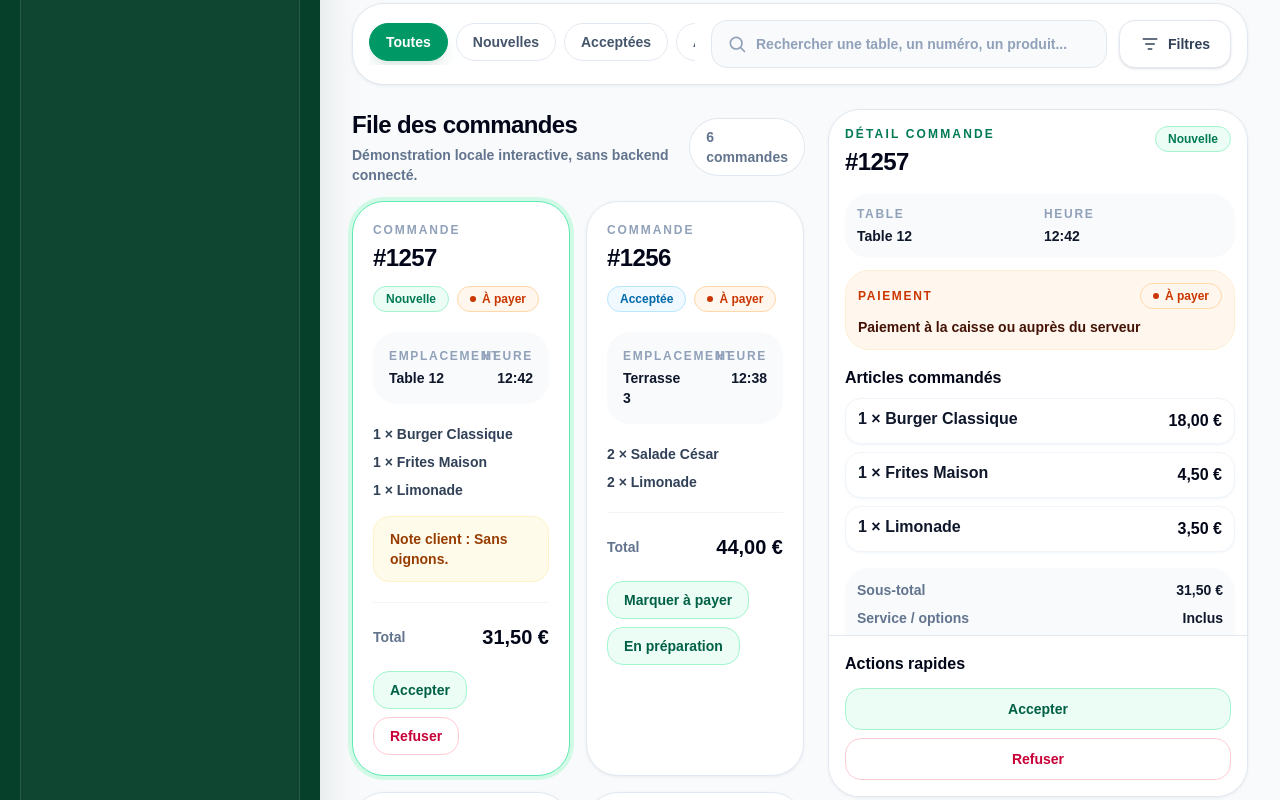
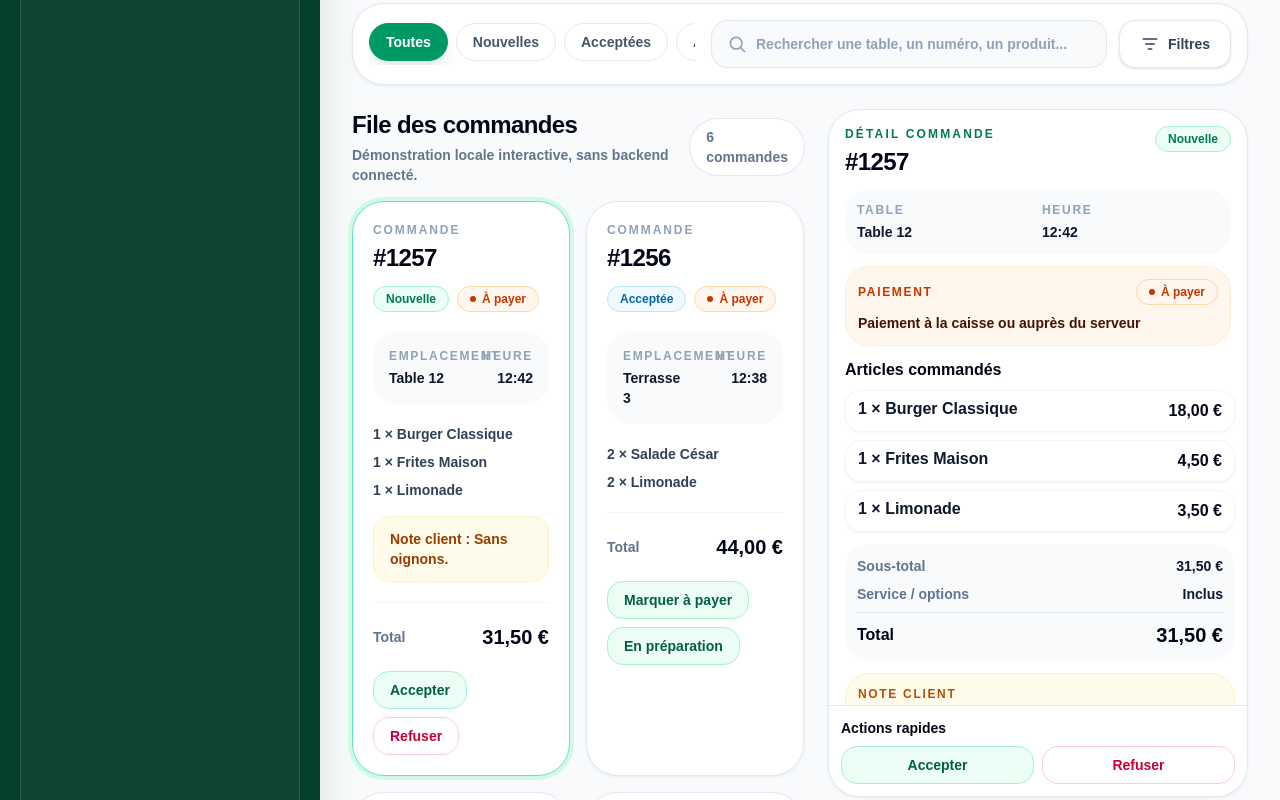
Before and after one commit to Loco66666/TableFlash-QR, a Next.js app: page /dashboard/orders in a window 1280 px wide. Shown: the part 620-1420 px from the top of the page. Built offline with nearby package versions, Linux system fonts and the light colour scheme.

Commit message:
Fix selected order panel layout

```diff
--- a/src/components/dashboard/orders/SelectedOrderPanel.tsx
+++ b/src/components/dashboard/orders/SelectedOrderPanel.tsx
@@ -3,9 +3,9 @@ import { OrderStatusBadge } from "./OrderStatusBadge";
 import { PaymentStatusBadge } from "./PaymentStatusBadge";
 
 const actionClasses: Record<"default" | "danger" | "neutral", string> = {
-  default: "rounded-2xl border border-emerald-200 bg-emerald-50 px-4 py-2.5 text-sm font-black text-emerald-800 transition hover:bg-emerald-100 focus:outline-none focus:ring-4 focus:ring-emerald-100",
-  danger: "rounded-2xl border border-rose-200 bg-white px-4 py-2.5 text-sm font-black text-rose-700 transition hover:bg-rose-50 focus:outline-none focus:ring-4 focus:ring-rose-100",
-  neutral: "rounded-2xl border border-slate-200 bg-white px-4 py-2.5 text-sm font-black text-slate-700 transition hover:bg-slate-50 focus:outline-none focus:ring-4 focus:ring-slate-100",
+  default: "rounded-2xl border border-emerald-200 bg-emerald-50 px-3 py-2 text-sm font-black text-emerald-800 transition hover:bg-emerald-100 focus:outline-none focus:ring-4 focus:ring-emerald-100",
+  danger: "rounded-2xl border border-rose-200 bg-white px-3 py-2 text-sm font-black text-rose-700 transition hover:bg-rose-50 focus:outline-none focus:ring-4 focus:ring-rose-100",
+  neutral: "rounded-2xl border border-slate-200 bg-white px-3 py-2 text-sm font-black text-slate-700 transition hover:bg-slate-50 focus:outline-none focus:ring-4 focus:ring-slate-100",
 };
 
 type SelectedOrderPanelProps = {
@@ -27,18 +27,22 @@ export function SelectedOrderPanel({ actions, order, onAction }: SelectedOrderPa
     );
   }
 
+  const actionGridClasses = actions.length === 2
+    ? "mt-2 grid grid-cols-2 gap-2"
+    : "mt-2 grid grid-cols-1 gap-2 sm:grid-cols-2 xl:grid-cols-1 2xl:grid-cols-2";
+
   return (
     <aside className="flex flex-col rounded-[2rem] border border-slate-200 bg-white shadow-sm shadow-slate-200/70 xl:sticky xl:top-8 xl:max-h-[calc(100vh-7rem)] xl:overflow-hidden">
-      <div className="flex items-start justify-between gap-3 px-4 pt-4">
-        <div>
-          <p className="text-xs font-black uppercase tracking-[0.18em] text-emerald-700">Détail commande</p>
-          <h2 className="mt-1 text-2xl font-black tracking-tight text-slate-950">{order.orderNumber}</h2>
+      <div className="shrink-0 px-4 pt-4">
+        <div className="flex items-start justify-between gap-3">
+          <div>
+            <p className="text-xs font-black uppercase tracking-[0.18em] text-emerald-700">Détail commande</p>
+            <h2 className="mt-1 text-2xl font-black tracking-tight text-slate-950">{order.orderNumber}</h2>
+          </div>
+          <OrderStatusBadge status={order.status} />
         </div>
-        <OrderStatusBadge status={order.status} />
-      </div>
 
-      <div className="min-h-0 px-4 pb-4 xl:flex-1 xl:overflow-y-auto xl:pr-3">
-        <div className="mt-4 grid grid-cols-2 gap-2 rounded-3xl bg-slate-50 p-3 text-sm">
+        <div className="mt-3 grid grid-cols-2 gap-2 rounded-3xl bg-slate-50 p-3 text-sm">
           <DetailMeta label="Table" value={order.table} />
           <DetailMeta label="Heure" value={order.time} />
         </div>
@@ -50,12 +54,14 @@ export function SelectedOrderPanel({ actions, order, onAction }: SelectedOrderPa
           </div>
           <p className="mt-2 text-sm font-bold leading-5 text-orange-950">Paiement à la caisse ou auprès du serveur</p>
         </div>
+      </div>
 
-        <div className="mt-4">
+      <div className="min-h-0 flex-1 overflow-y-auto px-4 py-3 xl:pr-3">
+        <div>
           <h3 className="text-base font-black text-slate-950">Articles commandés</h3>
           <div className="mt-2 space-y-2">
             {order.items.map((item) => (
-              <div className="rounded-2xl border border-slate-100 bg-white px-3 py-2.5 shadow-sm shadow-slate-100" key={`${order.orderNumber}-${item.name}`}>
+              <div className="rounded-2xl border border-slate-100 bg-white px-3 py-2 shadow-sm shadow-slate-100" key={`${order.orderNumber}-${item.name}`}>
                 <div className="flex items-start justify-between gap-3">
                   <p className="min-w-0 flex-1 font-black leading-5 text-slate-900">{item.quantity} × {item.name}</p>
                   <p className="shrink-0 font-black text-slate-950">{item.price ?? "—"}</p>
@@ -66,7 +72,7 @@ export function SelectedOrderPanel({ actions, order, onAction }: SelectedOrderPa
           </div>
         </div>
 
-        <div className="mt-4 space-y-2 rounded-3xl bg-slate-50 p-3 text-sm font-bold">
+        <div className="mt-3 space-y-2 rounded-3xl bg-slate-50 p-3 text-sm font-bold">
           <PriceRow label="Sous-total" value={order.total} />
           <PriceRow label="Service / options" value="Inclus" />
           <div className="border-t border-slate-200 pt-2">
@@ -80,10 +86,10 @@ export function SelectedOrderPanel({ actions, order, onAction }: SelectedOrderPa
         </div>
       </div>
 
-      <div className="z-10 border-t border-slate-200 bg-white/95 p-4 backdrop-blur xl:sticky xl:bottom-0">
-        <h3 className="text-base font-black text-slate-950">Actions rapides</h3>
+      <div className="shrink-0 border-t border-slate-200 bg-white/95 p-3 backdrop-blur">
+        <h3 className="text-sm font-black text-slate-950">Actions rapides</h3>
         {actions.length > 0 ? (
-          <div className="mt-3 grid grid-cols-1 gap-2 sm:grid-cols-2 xl:grid-cols-1 2xl:grid-cols-2">
+          <div className={actionGridClasses}>
             {actions.map((action) => (
               <button
                 className={action === "Refuser" ? actionClasses.danger : action === "Voir détail" ? actionClasses.neutral : actionClasses.default}
@@ -96,7 +102,7 @@ export function SelectedOrderPanel({ actions, order, onAction }: SelectedOrderPa
             ))}
           </div>
         ) : (
-          <p className="mt-3 rounded-2xl border border-slate-200 bg-slate-50 px-4 py-3 text-sm font-bold text-slate-500">
+          <p className="mt-2 rounded-2xl border border-slate-200 bg-slate-50 px-3 py-2 text-sm font-bold text-slate-500">
             Aucun bouton de workflow actif pour cette commande.
           </p>
         )}
```
